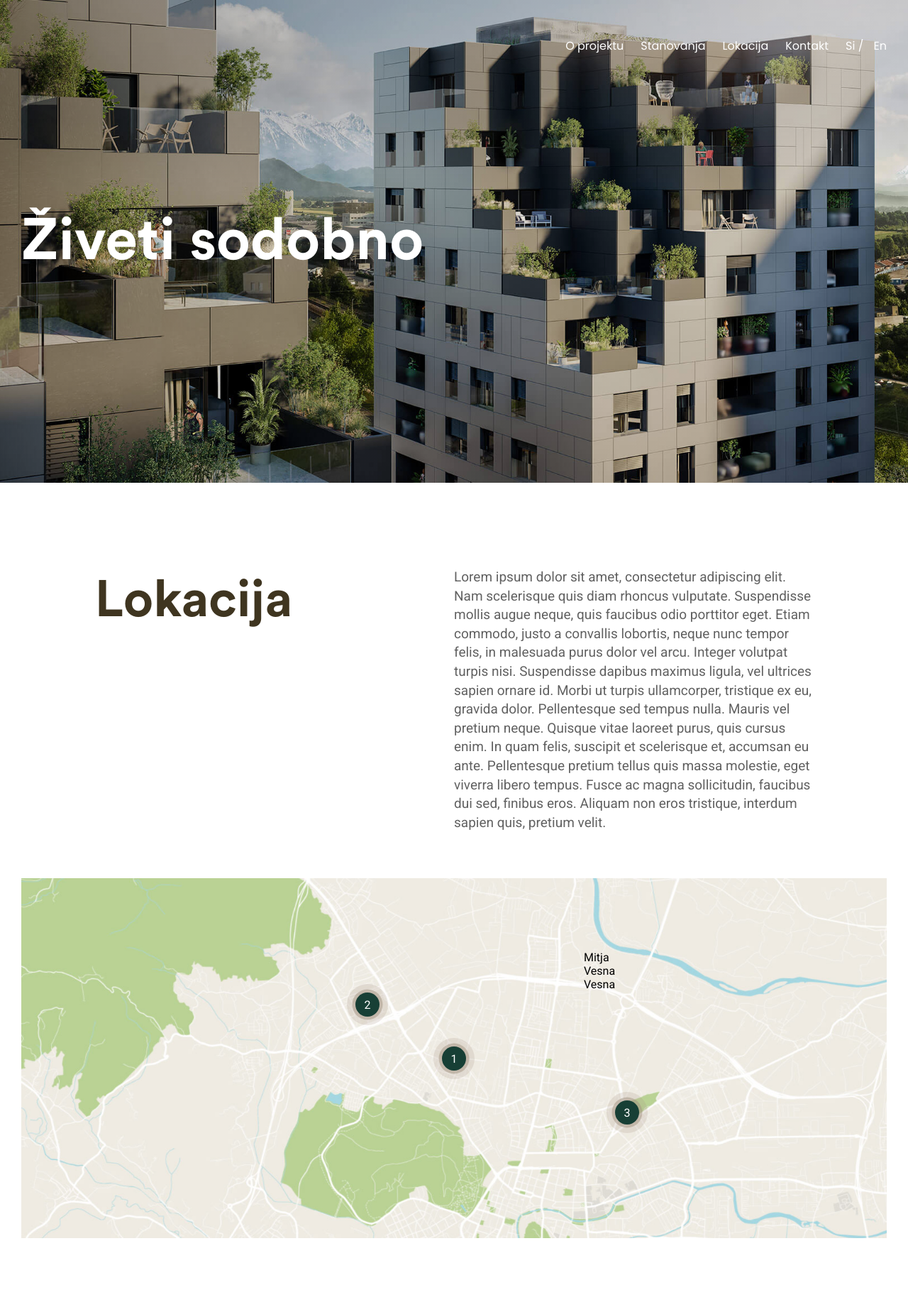
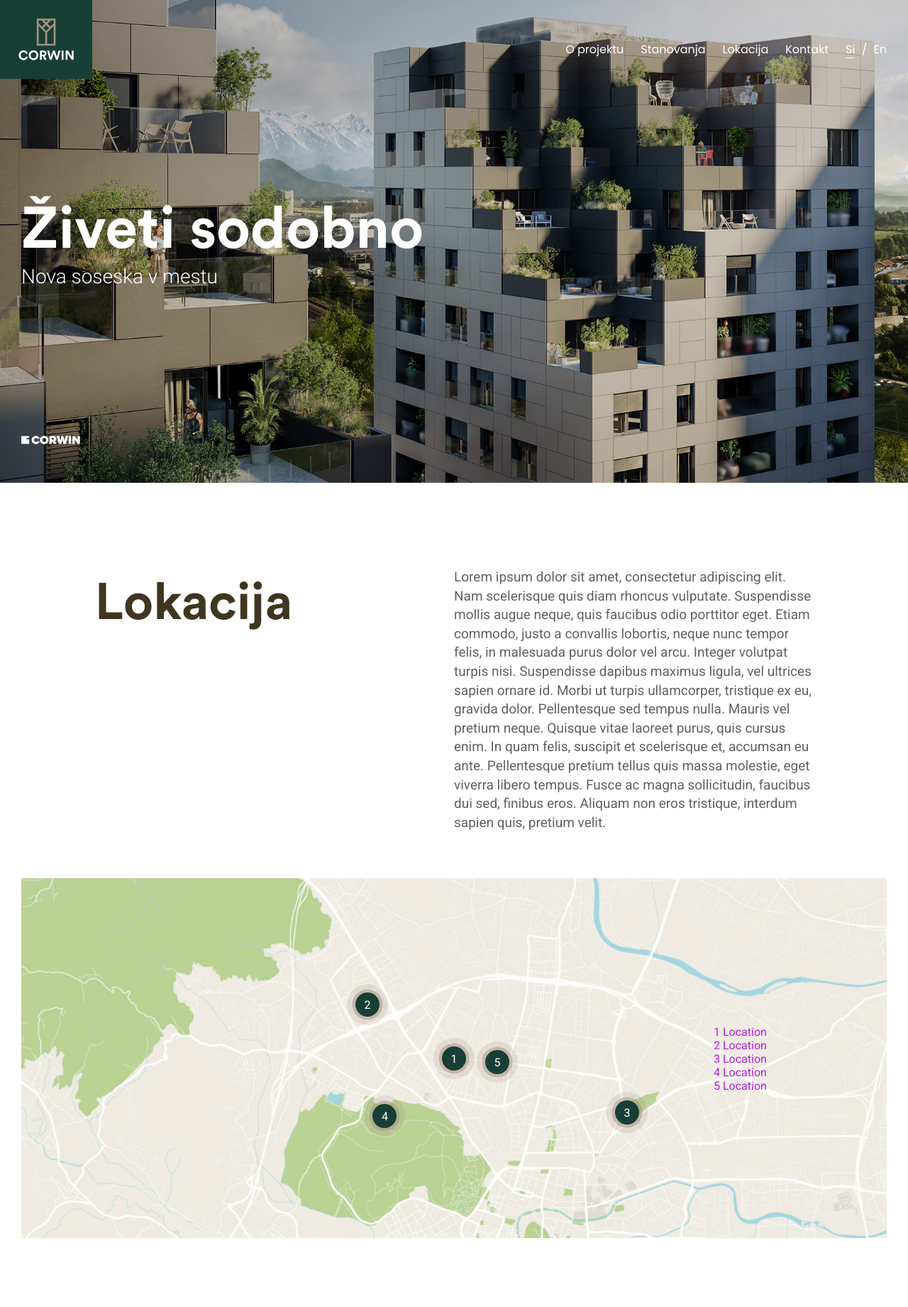
Before and after one commit to mitjapotocin/kvartet-task, a PHP site: page /index.html in a window 1280 px wide. Shown: the top 1841 px of the page at 71% size. Run offline with PHP 8.4, Linux system fonts and the light colour scheme.

Commit message:
Added logos to header

```diff
--- a/index.html
+++ b/index.html
@@ -1,21 +1,27 @@
-<!DOCTYPE html>
 <html lang="en">
+        <!DOCTYPE html>
 
 <head>
     <meta charset="UTF-8">
     <meta name="viewport" content="width=device-width, initial-scale=1.0">
     <meta http-equiv="X-UA-Compatible" content="ie=edge">
     <link rel="stylesheet" href="less/style.css">
+    <link href="https://fonts.googleapis.com/css?family=Roboto:300,400&display=swap" rel="stylesheet">
     <link href="https://fonts.googleapis.com/css?family=Poppins&display=swap" rel="stylesheet">
-    <link href="https://fonts.googleapis.com/css?family=Roboto&display=swap" rel="stylesheet">
     <title>Corwin</title>
 </head>
 
 <body>
     <header style="background-image: url(../images/SiskaResidence_0005.jpg)">
         <div class="header-content">
+            <div class="header-big-logo">
+                <img src="images/Group 7.svg" alt="">
+            </div>
             <nav id="navigation">
                 <div class="container">
+                    <div class="nav-logo">
+                        <img src="images/CORWIN.svg" alt="">
+                    </div>
                     <ul>
                         <li>
                             <a href="">O projektu</a>
@@ -30,7 +36,7 @@
                             <a href="">Kontakt</a>
                         </li>
                         <li>
-                            <a href="">Si</a> <span> /</span> <a href="">En</a>
+                            <a href="" class="nav-active">Si</a> <span> /</span> <a href="">En</a>
                         </li>
                     </ul>
                 </div>
@@ -39,6 +45,10 @@
                 <h1>
                     Živeti sodobno
                 </h1>
+                <h3>
+                    Nova soseska v mestu
+                </h3>
+                <img class="header-logo-bottom" src="images/corwin logo.svg" alt="">
             </div>
         </div>
 
@@ -78,12 +88,22 @@
                         <img src="images/location-pin.svg">
                         <div class="pin-number">3</div>
                     </div>
+                    <div class="location-pin" style="top: 66%; left: 42%;">
+                        <img src="images/location-pin.svg">
+                        <div class="pin-number">4</div>
+                    </div>
+                    <div class="location-pin" style="top: 51%; left: 55%;">
+                        <img src="images/location-pin.svg">
+                        <div class="pin-number">5</div>
+                    </div>
                 </div>
 
                 <ul class="location-list">
-                    <li class="location-name">Mitja</li>
-                    <li class="location-name">Vesna</li>
-                    <li class="location-name">Vesna</li>
+                    <li class="location-name">1 Location</li>
+                    <li class="location-name">2 Location</li>
+                    <li class="location-name">3 Location</li>
+                    <li class="location-name">4 Location</li>
+                    <li class="location-name">5 Location</li>
                 </ul>
 
             </div>
--- /dev/null
+++ b/index.php
@@ -0,0 +1 @@
+<?php header( 'Location: /index.html' ) ;  ?>
--- a/less/site/default/header.less
+++ b/less/site/default/header.less
@@ -4,10 +4,32 @@ header {
         color: inherit;
     }
 
+    h3 {
+        font-weight: 300;
+        font-size: 28px;
+        color: #ffffff;
+
+        @media @bp_max_768 {
+            font-size: 22px;
+        }
+
+        @media @bp_max_480 {
+            font-size: 18px;
+        }
+    }
+
     h1 {
         font-size: 82px;
-        color: white;
+        color: #ffffff;
         text-align: left;
+
+        @media @bp_max_768 {
+            font-size: 58px;
+        }
+
+        @media @bp_max_480 {
+            font-size: 42px;
+        }
     }
 
     height: 85vh;
@@ -16,10 +38,14 @@ header {
     background-position-x: 50%;
     background-position-y: top;
     display: flex;
+    flex-direction: column;
     justify-content: center;
-    flex-direction: column;
     position: relative;
     margin-bottom: 120px;
+    @media @bp_max_768 {
+        margin-bottom: 70px;
+    }
+
 }
 
 header::before {
@@ -37,3 +63,29 @@ header::before {
 .header-content {
     z-index: 1;
 }
+
+.header-big-logo {
+    position: absolute;
+    top: 0;
+    left: 0;
+    background: @main-green;
+    max-width: 45%;
+
+    img {
+        padding: 20%;
+        display: block;
+        max-width: 100%;
+        max-height: 100%;
+    }
+}
+
+.header-logo-bottom {
+    position: absolute;
+    bottom: 8%;
+
+    @media @bp_max_768 {
+        margin-left: 16px;
+        margin-bottom: -5px;
+    }
+
+}
--- a/less/site/default/navigation.less
+++ b/less/site/default/navigation.less
@@ -1,10 +1,11 @@
 nav {
     font-family: 'Poppins', sans-serif;
-    padding: 20px 0 20px 0;
+    padding: 22px 0 22px 0;
     width: 100%;
     top: 35px;
     color: #ffffff;
     position: absolute;
+    z-index: 99;
     @media @bp_max_768 {
         .hidden
     }
@@ -15,18 +16,35 @@ nav ul {
 }
 
 nav ul li {
-    line-height: 20px;
     font-size: 16px;
     float: left;
     margin-left: 24px;
     span {
-        .margin(5px)
+        .margin-l-r(5px)
     }
 }
 
+.nav-logo {
+    float: left;
+    opacity: 0;
+    img {
+        display: block;
+    }
+}
+
+
 .nav-fixed {
-    transition: background 0.6s;
+    transition-property: background, opacity;
+    transition-duration: 0.6s;
     position: fixed;
     top: 0;
     background: @main-green;
+    .nav-logo {
+        opacity: 1;
+    }
 }
+
+.nav-active {
+    border-bottom: 1px solid #ffffff;
+    z-index: 99;
+}
--- a/less/site/sections/map.less
+++ b/less/site/sections/map.less
@@ -1,15 +1,12 @@
 .map {
     overflow: hidden;
     position: relative;
-
     @media @bp_max_850 {
         .margin-l-r(-20vw)
     }
-
     @media @bp_max_640 {
         .margin-l-r(-45vw)
     }
-
     @media @bp_max_480 {
         .margin-l-r(-70vw)
     }
@@ -53,11 +50,13 @@
 }
 
 .location-list {
+    color: #b620e0;
     list-style: none;
     padding: 0;
     position: absolute;
-    left: 65%;
-    top: 20%;
+    left: 80%;
+    top: 50%;
+    .translate(@x: 0, @y: -50%);
     @media @bp_max_850 {
         .hidden
     }
@@ -89,9 +88,16 @@
 }
 
 h2 {
-    line-height: 1.3;
+    margin-bottom: 5px;
+    line-height: 1.4;
     font-size: 72px;
     color: @text-gold;
+    @media @bp_max_768 {
+        font-size: 48px;
+    }
+    @media @bp_max_480 {
+        font-size: 30px;
+    }
 }
 
 p {
@@ -99,6 +105,12 @@ p {
     font-size: 19px;
     font-family: 'Roboto', sans-serif;
     color: @text-gray;
+    @media @bp_max_768 {
+        font-size: 16px;
+    }
+    @media @bp_max_768 {
+        font-size: 13px;
+    }
 }
 
 .location-name:hover {
--- a/less/style.css
+++ b/less/style.css
@@ -309,8 +309,8 @@ header {
   background-position-x: 50%;
   background-position-y: top;
   display: flex;
+  flex-direction: column;
   justify-content: center;
-  flex-direction: column;
   position: relative;
   margin-bottom: 120px;
 }
@@ -318,10 +318,40 @@ header a {
   text-decoration: inherit;
   color: inherit;
 }
+header h3 {
+  font-weight: 300;
+  font-size: 28px;
+  color: #ffffff;
+}
+@media only screen and (max-width:767px) {
+  header h3 {
+    font-size: 22px;
+  }
+}
+@media only screen and (max-width:479px) {
+  header h3 {
+    font-size: 18px;
+  }
+}
 header h1 {
   font-size: 82px;
-  color: white;
+  color: #ffffff;
   text-align: left;
+}
+@media only screen and (max-width:767px) {
+  header h1 {
+    font-size: 58px;
+  }
+}
+@media only screen and (max-width:479px) {
+  header h1 {
+    font-size: 42px;
+  }
+}
+@media only screen and (max-width:767px) {
+  header {
+    margin-bottom: 70px;
+  }
 }
 header::before {
   content: "";
@@ -335,13 +365,37 @@ header::before {
 .header-content {
   z-index: 1;
 }
+.header-big-logo {
+  position: absolute;
+  top: 0;
+  left: 0;
+  background: #173F35;
+  max-width: 45%;
+}
+.header-big-logo img {
+  padding: 20%;
+  display: block;
+  max-width: 100%;
+  max-height: 100%;
+}
+.header-logo-bottom {
+  position: absolute;
+  bottom: 8%;
+}
+@media only screen and (max-width:767px) {
+  .header-logo-bottom {
+    margin-left: 16px;
+    margin-bottom: -5px;
+  }
+}
 nav {
   font-family: 'Poppins', sans-serif;
-  padding: 20px 0 20px 0;
+  padding: 22px 0 22px 0;
   width: 100%;
   top: 35px;
   color: #ffffff;
   position: absolute;
+  z-index: 99;
 }
 @media only screen and (max-width:767px) {
   nav {
@@ -353,19 +407,34 @@ nav ul {
   float: right;
 }
 nav ul li {
-  line-height: 20px;
   font-size: 16px;
   float: left;
   margin-left: 24px;
 }
 nav ul li span {
-  letter-spacing: 10px;
+  margin-left: 5px;
+  margin-right: 5px;
+}
+.nav-logo {
+  float: left;
+  opacity: 0;
+}
+.nav-logo img {
+  display: block;
 }
 .nav-fixed {
-  transition: background 0.6s;
+  transition-property: background, opacity;
+  transition-duration: 0.6s;
   position: fixed;
   top: 0;
   background: #173F35;
+}
+.nav-fixed .nav-logo {
+  opacity: 1;
+}
+.nav-active {
+  border-bottom: 1px solid #ffffff;
+  z-index: 99;
 }
 .map {
   overflow: hidden;
@@ -430,11 +499,13 @@ nav ul li span {
   }
 }
 .location-list {
+  color: #b620e0;
   list-style: none;
   padding: 0;
   position: absolute;
-  left: 65%;
-  top: 20%;
+  left: 80%;
+  top: 50%;
+  transform: translate(0, -50%);
 }
 @media only screen and (max-width:849px) {
   .location-list {
@@ -466,15 +537,36 @@ nav ul li span {
   margin-bottom: 165px;
 }
 h2 {
-  line-height: 1.3;
+  margin-bottom: 5px;
+  line-height: 1.4;
   font-size: 72px;
   color: #3F3520;
+}
+@media only screen and (max-width:767px) {
+  h2 {
+    font-size: 48px;
+  }
+}
+@media only screen and (max-width:479px) {
+  h2 {
+    font-size: 30px;
+  }
 }
 p {
   line-height: 1.4;
   font-size: 19px;
   font-family: 'Roboto', sans-serif;
   color: #616161;
+}
+@media only screen and (max-width:767px) {
+  p {
+    font-size: 16px;
+  }
+}
+@media only screen and (max-width:767px) {
+  p {
+    font-size: 13px;
+  }
 }
 .location-name:hover {
   text-decoration: underline;
```
Also changed, not shown: less/site/default/header.css (+12 -2 lines), images/CORWIN.svg (added), images/Group 7.svg (added), images/corwin logo.svg (added).
